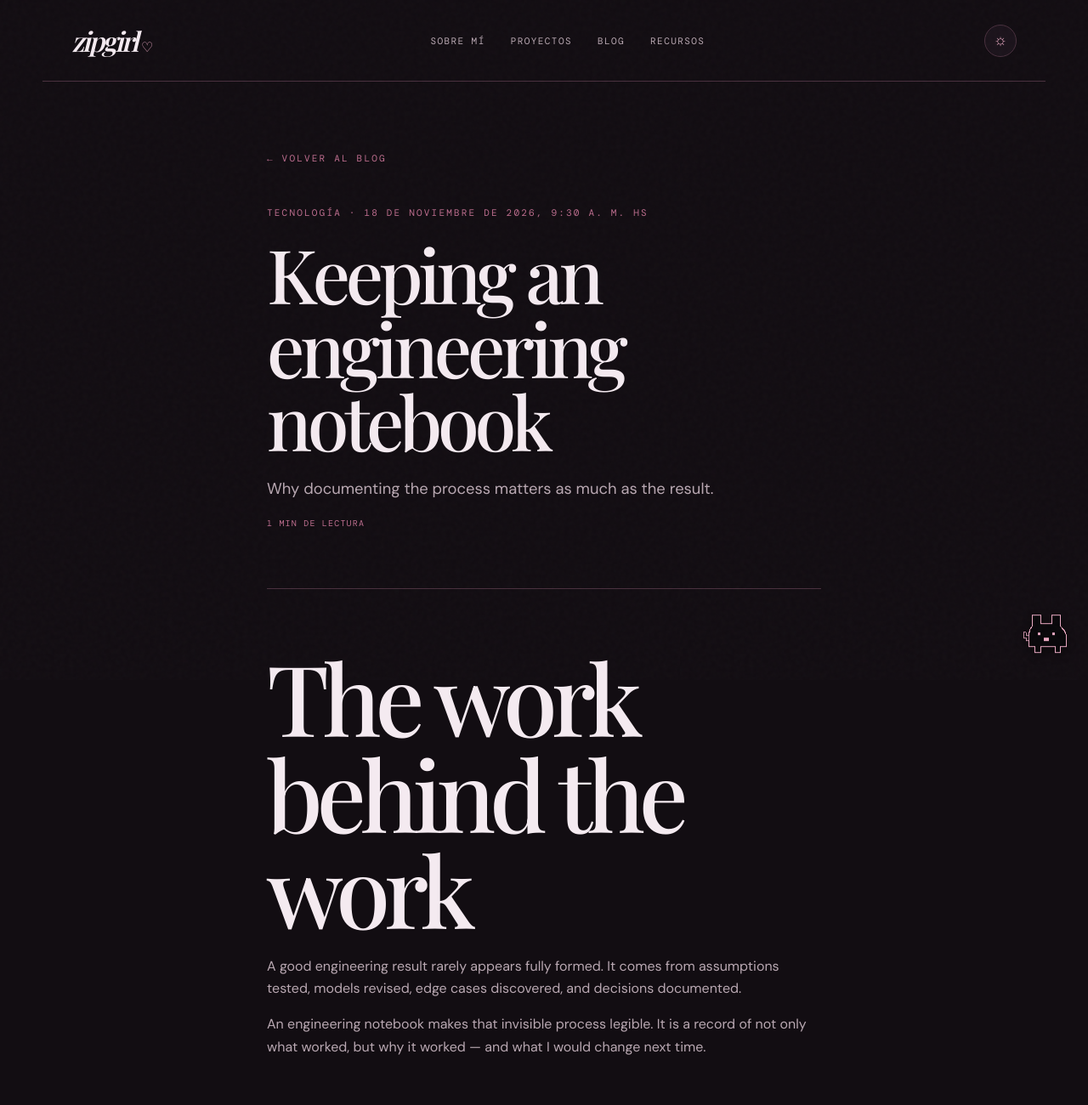
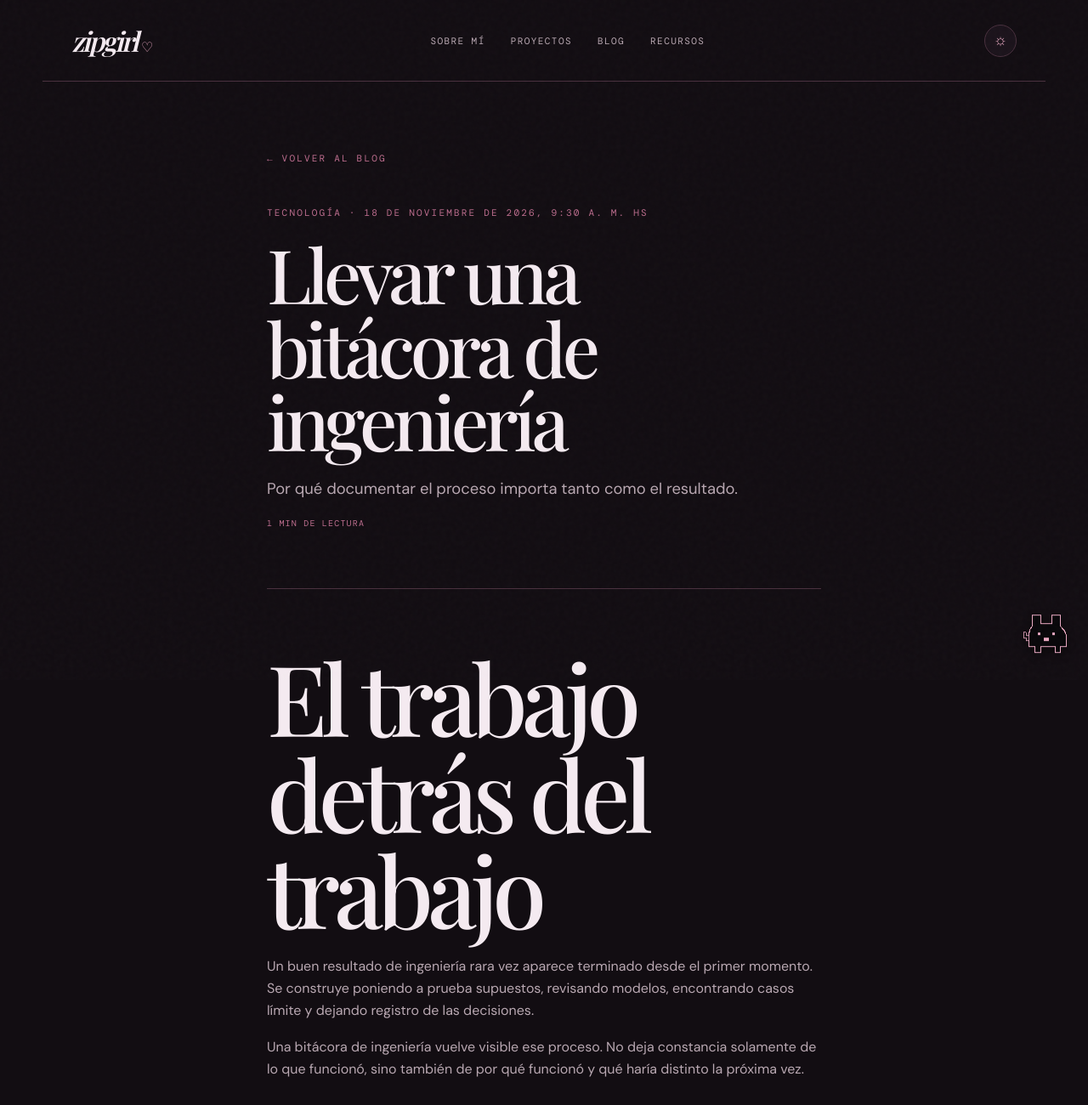
Before and after one commit to zipgirl/zipgirl.github.io, an Astro site: page /blog/engineering-notes in a window 1280 px wide. Shown: the top 1300 px of the page at 85% size. Built offline with nearby package versions, Linux system fonts and the light colour scheme; Astro itself is replaced by a stand-in of ours; a web font is replaced by a local one.

Commit message:
Localizar el sitio a español argentino

```diff
--- a/src/content/blog/engineering-notes.md
+++ b/src/content/blog/engineering-notes.md
@@ -1,14 +1,14 @@
 ---
-title: "Keeping an engineering notebook"
-description: "Why documenting the process matters as much as the result."
+title: "Llevar una bitácora de ingeniería"
+description: "Por qué documentar el proceso importa tanto como el resultado."
 date: 2026-11-18T09:30:00-03:00
 category: "tech"
 draft: false
 bibliography: []
 ---
 
-# The work behind the work
+# El trabajo detrás del trabajo
 
-A good engineering result rarely appears fully formed. It comes from assumptions tested, models revised, edge cases discovered, and decisions documented.
+Un buen resultado de ingeniería rara vez aparece terminado desde el primer momento. Se construye poniendo a prueba supuestos, revisando modelos, encontrando casos límite y dejando registro de las decisiones.
 
-An engineering notebook makes that invisible process legible. It is a record of not only what worked, but why it worked — and what I would change next time.
+Una bitácora de ingeniería vuelve visible ese proceso. No deja constancia solamente de lo que funcionó, sino también de por qué funcionó y qué haría distinto la próxima vez.
```
